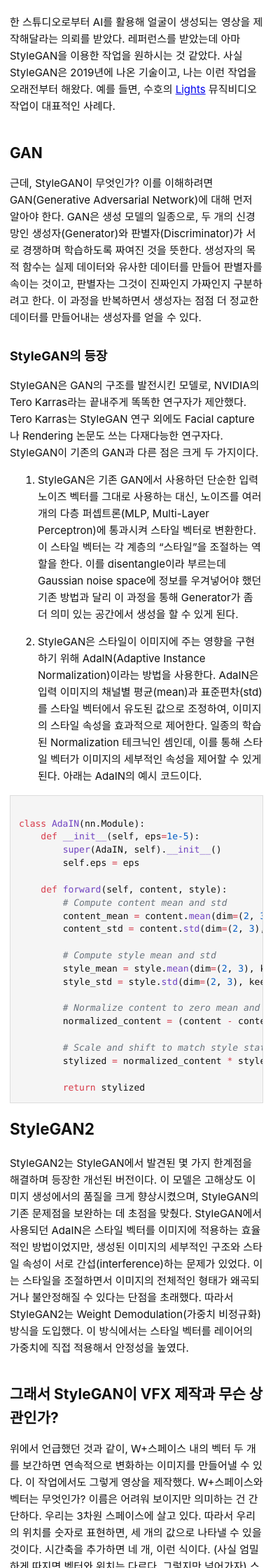
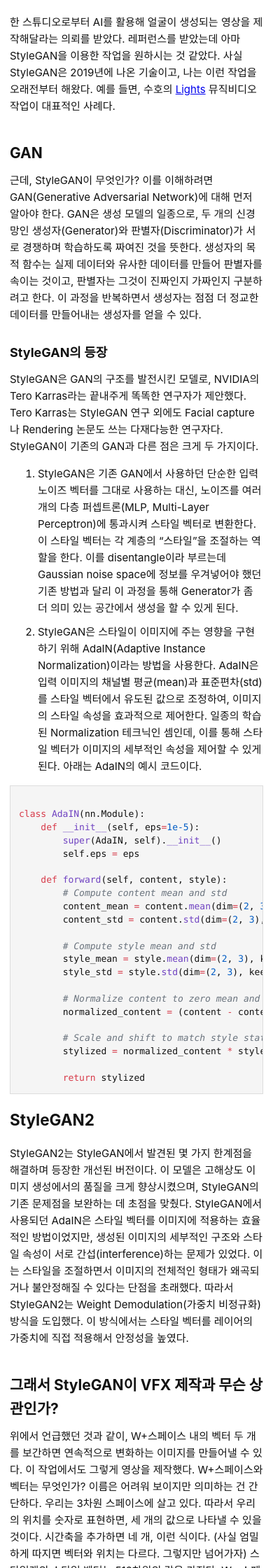
Before and after one commit to okdalto/okdalto.github.io, a Jekyll site: the page built from _posts/2024-12-08-IRENE 아이린 Like A Flower MV 제작기.md, in a window 390 px wide. Shown: the part 574-2814 px from the top of the page at 70% size. Built offline with Jekyll 4.4.1, drawn with Linux system fonts in a browser that asks for light colours; comment, search, counter and statistics services are not loaded.

Commit message:
Mobile: tighter spacing between content blocks
Co-Authored-By: Claude Opus 4.8 (1M context) <noreply@anthropic.com>

```diff
--- a/assets/css/style.css
+++ b/assets/css/style.css
@@ -52,6 +52,13 @@ a:visited { color: #551a8b; }
     margin-right: 0;
     font-size: 13px;
   }
+  /* tighter spacing between blocks on mobile */
+  .post-content, .page-content { margin-top: 14px; }
+  .post-content p, .page-content p { margin: 0.7em 0; }
+  .post-content h2, .page-content h2 { margin: 1.1em 0 0.35em; }
+  .post-content h3, .page-content h3 { margin: 1em 0 0.35em; }
+  .post-content img, .page-content img,
+  .post-content iframe, .page-content iframe { margin: 0.8em 0; }
 }
 
 /* post / page */
```
